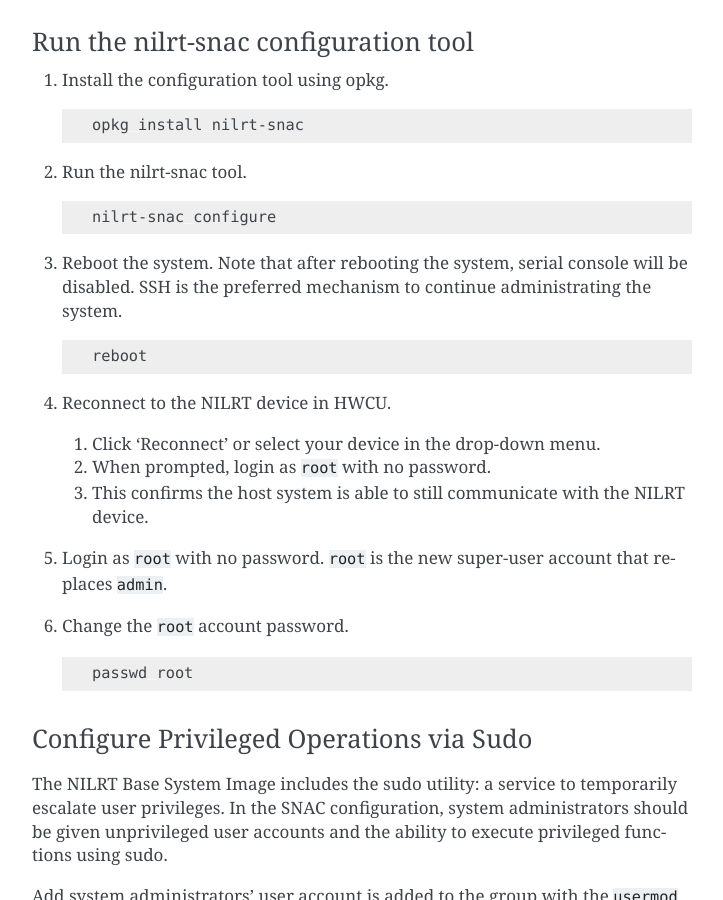
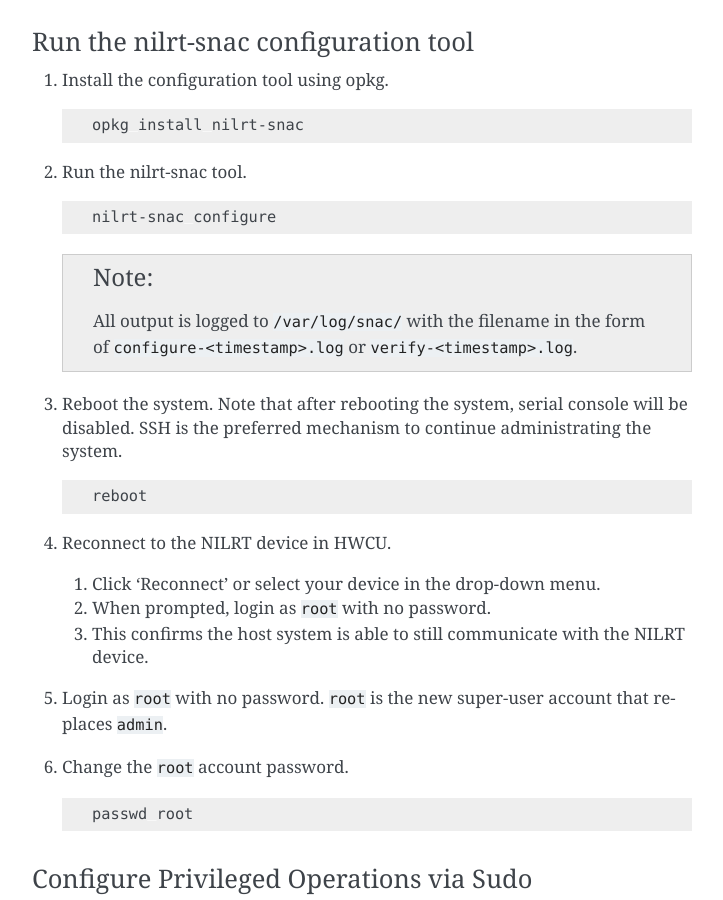
Before and after one commit to ni/nilrt-snac-guide, a Sphinx documentation site: the page built from source/appendix_1.rst, in a window 1280 px wide and 900 px high, scrolled down 9100 px. Shown: the whole window, without its empty margins (388-1111 px from the left). Built offline with Sphinx 7.4.7, drawn with Linux system fonts in a browser that asks for light colours.

Commit message:
Add note about logging of the output
Signed-off-by: Mark Silva <mark.silva@emerson.com>

```diff
--- a/source/appendix_1.rst
+++ b/source/appendix_1.rst
@@ -464,6 +464,11 @@ Run the nilrt-snac configuration tool
 
         nilrt-snac configure
 
+    .. note::
+
+        All output is logged to ``/var/log/snac/`` with the filename in the form of
+        ``configure-<timestamp>.log`` or ``verify-<timestamp>.log``.
+
 #.  Reboot the system. Note that after rebooting the system, serial
     console will be disabled. SSH is the preferred mechanism to continue
     administrating the system.
```
